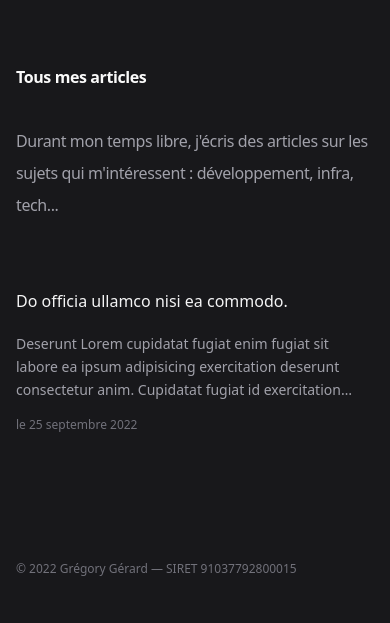
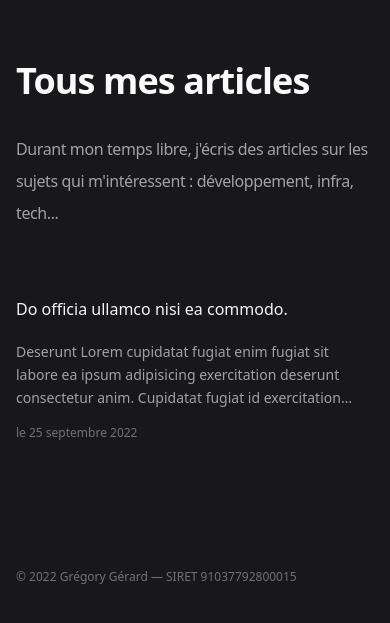
Before and after one commit to Gregory-Gerard/gregory-gerard.dev, an Astro site: page /articles in a window 390 px wide. Shown: the part 83-706 px from the top of the page. Built offline with nearby package versions, Linux system fonts and the light colour scheme; Astro itself is replaced by a stand-in of ours.

Commit message:
fix(responsive): title too small on mobile

```diff
--- a/src/pages/articles/index.astro
+++ b/src/pages/articles/index.astro
@@ -27,7 +27,7 @@ articles.sort((a, b) => a.frontmatter.publishedAt.getTime() - b.frontmatter.publ
     <Breadcrumb pages={[{ name: 'Articles' }]} />
   </div>
 
-  <h1 class="lg:text-6xl font-bold leading-loose tracking-tight mb-8">Tous mes articles</h1>
+  <h1 class="text-4xl sm:text-6xl font-bold tracking-tight mb-8">Tous mes articles</h1>
   <p class="leading-loose tracking-tight text-zinc-400 mb-16">
     Durant mon temps libre, j'écris des articles sur les sujets qui m'intéressent : développement, infra, tech...
   </p>
```
